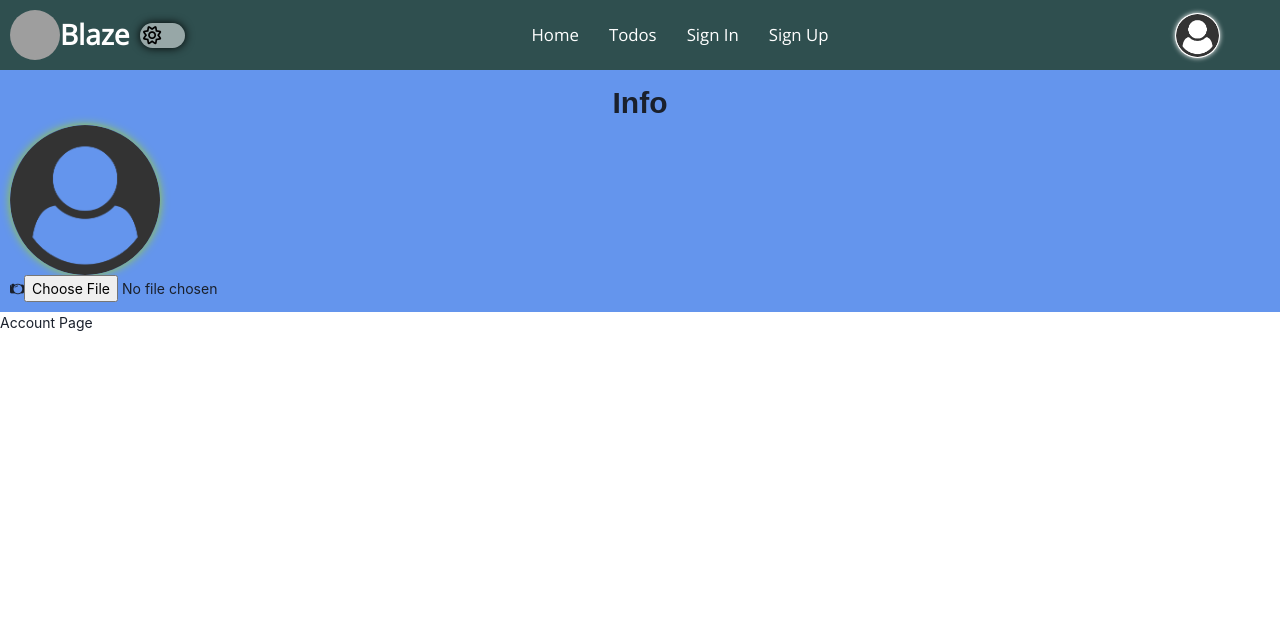
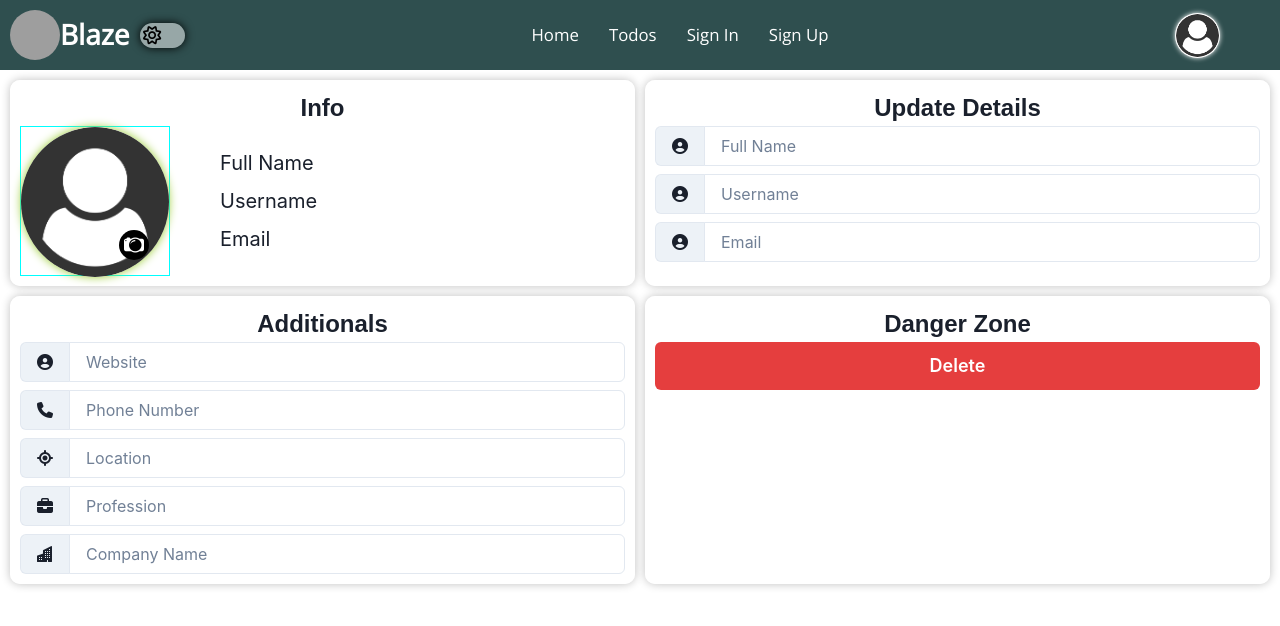
Before and after one commit to Foster0123/Blaze, a React (Vite) app: page /account in a window 1280 px wide. Shown: the top 626 px of the page. Built offline with nearby package versions, Linux system fonts and the light colour scheme; grey boxes are pictures that could not be loaded.

Commit message:
Blaze Account Page UI Development In Progress 2

```diff
--- a/src/assets/scss/components/account/_account.index.scss
+++ b/src/assets/scss/components/account/_account.index.scss
@@ -1 +1,37 @@
 @use './modules/account-intro';
+@use './modules/account-update';
+@use './modules/account-additionals';
+@use './modules/account-operation';
+.account-page {
+    padding: 10px;
+    display: grid;
+    justify-content: center;
+    grid-gap: 10px;
+    grid-template-columns: repeat(2, 1fr);
+    grid-auto-rows: minmax(150px, auto);
+}
+.account-window {
+    border-radius: 10px;
+    padding: 10px;
+    background-color: rgba(255,255,255,0.8);
+    box-shadow: 0 0 10px silver;
+}
+.account-window-headers {
+    width: 100%;
+    font-size: 24px;
+    font-weight: bolder;
+    text-align: center;
+    font-family: "Arial", cursive;
+}
+.input-section {
+    display: flex;
+    flex-direction: column;
+    align-items: center;
+    width: 100%;
+    justify-content: center;
+}
+@media (max-width: 768px) {
+    .account-page {
+        grid-template-columns: 1fr;
+    }
+}
--- /dev/null
+++ b/src/assets/scss/components/account/modules/_account-additionals.scss
@@ -0,0 +1,3 @@
+.account-additionals {
+
+}
--- a/src/assets/scss/components/account/modules/_account-intro.scss
+++ b/src/assets/scss/components/account/modules/_account-intro.scss
@@ -1,14 +1,23 @@
+
 .account-intro {
-    background-color: cornflowerblue;
-    padding: 10px;
+    display: grid;
+    justify-content: center;
+    align-items: center;
+    width: 100%;
+    grid-template-columns: 1fr;
 }
-.account-intro-header {
-    font-size: 30px;
-    font-weight: bolder;
-    text-align: center;
-    font-family: "Nunito", sans-serif;
+.account-intro-profile-section {
+    width: 100%;
+    display: grid;
+    grid-template-columns: 200px 1fr;
+    align-items: center;
+    justify-content: center;
 }
 .account-intro-profile-image {
+    width: 150px;
+    height: 150px;
+    position: relative;
+    border: 1px solid cyan;
     img {
         width: 150px;
         height: 150px;
@@ -16,4 +25,25 @@
         border-radius: 50%;
         box-shadow: 0 0 10px yellowgreen;
     }
+    .account-image-input-label {
+        position: absolute;
+        right: 20px;
+        bottom: 15px;
+        width: 30px;
+        height: 30px;
+        background-color: black;
+        padding: 10px;
+        display: flex;
+        border-radius: 50%;
+        align-items: center;
+        justify-content: center;
+        cursor: pointer;
+        input {
+            display: none;
+        }
+        i {
+            color: white;
+            font-size: 20px;
+        }
+    }
 }
--- /dev/null
+++ b/src/assets/scss/components/account/modules/_account-operation.scss
@@ -0,0 +1,3 @@
+.account-operation {
+
+}
--- /dev/null
+++ b/src/assets/scss/components/account/modules/_account-update.scss
@@ -0,0 +1,3 @@
+.account-update {
+    padding: 10px;
+}
--- a/src/components/Account.tsx
+++ b/src/components/Account.tsx
@@ -1,22 +1,109 @@
+import {
+    Button,
+    Input,
+    InputGroup,
+    InputLeftAddon,
+    Stack,
+    StackItem,
+    Text,
+    Textarea
+} from '@chakra-ui/react';
 import ProfilePicture from './../assets/img/user.png'
 const Account = () => {
+
     return (
         <div>
-            <div className="account-page"></div>
-            <section className="account-intro">
-                <h2 className='account-intro-header'>Info</h2>
+            <div className="account-page">
+                <section className="account-intro account-window">
+                    <h2 className='account-window-headers'>Info</h2>
+                    <section className='account-intro-profile-section'>
                         <div className="account-intro-profile-image">
                             <img src={ProfilePicture} alt="Account Profile Image" />
-                    <label htmlFor="account-profile-image">
+                            <label htmlFor="account-image-input" className='account-image-input-label'>
                                 <i className="bi bi-camera2"></i>
-                        <input type="file" name="account_profile_image" id='account-profile-image' />
+                                <Input type="file" name="account_profile_image" id='account-image-input' />
                             </label>
                         </div>
+                        <Stack direction="column">
+                            <StackItem>
+                                <Text fontSize="xl">Full Name</Text>
+                            </StackItem>
+                            <StackItem>
+                                <Text fontSize="xl">Username</Text>
+                            </StackItem>
+                            <StackItem>
+                                <Text fontSize="xl">Email</Text>
+                            </StackItem>
+                        </Stack>
                     </section>
-            <section className="account-update"></section>
-            <section className="account-additionals"></section>
-            <section className="account-operation"></section>
-            <h1>Account Page</h1>
+                </section>
+                <section className="account-update account-window">
+                    <h2 className='account-window-headers'>Update Details</h2>
+                    <div>
+                        <Stack className='input-section'>
+                            <InputGroup>
+                                <InputLeftAddon>
+                                    <i className='fa-solid fa-circle-user'></i>
+                                </InputLeftAddon>
+                                <Input type='text' name='username' placeholder='Full Name' />
+                            </InputGroup>
+                            <InputGroup>
+                                <InputLeftAddon>
+                                    <i className='fa-solid fa-circle-user'></i>
+                                </InputLeftAddon>
+                                <Input type='text' name='username' placeholder='Username' />
+                            </InputGroup>
+                            <InputGroup>
+                                <InputLeftAddon>
+                                    <i className='fa-solid fa-circle-user'></i>
+                                </InputLeftAddon>
+                                <Input type='text' name='username' placeholder='Email' />
+                            </InputGroup>
+                        </Stack>
+                    </div>
+                </section>
+                <section className="account-additionals account-window">
+                    <h2 className='account-window-headers'>Additionals</h2>
+                    <Stack className='input-section'>
+                        <InputGroup>
+                            <InputLeftAddon>
+                                <i className='fa-solid fa-circle-user'></i>
+                            </InputLeftAddon>
+                            <Input type='text' name='website' placeholder='Website' />
+                        </InputGroup>
+                        <InputGroup>
+                            <InputLeftAddon>
+                                <i className='fa-solid fa-phone'></i>
+                            </InputLeftAddon>
+                            <Input type='text' name='phone' placeholder='Phone Number' />
+                        </InputGroup>
+                        <InputGroup>
+                            <InputLeftAddon>
+                                <i className='fa-solid fa-location'></i>
+                            </InputLeftAddon>
+                            <Input type='text' name='location' placeholder='Location' />
+                        </InputGroup>
+                        <InputGroup>
+                            <InputLeftAddon>
+                                <i className="fa-solid fa-briefcase"></i>
+                            </InputLeftAddon>
+                            <Input type='text' name='profession' placeholder='Profession' />
+                        </InputGroup>
+                        <InputGroup>
+                            <InputLeftAddon>
+                                <i className="bi bi-buildings-fill"></i>
+                            </InputLeftAddon>
+                            <Input type='text' name='company' placeholder='Company Name' />
+                        </InputGroup>
+                    </Stack>
+                </section>
+                <section className="account-operation account-window">
+                    <h2 className='account-window-headers'>Danger Zone</h2>
+                    <Stack direction="row" align="center" spacing={4} className='input-section'>
+                        <Button width="100%" colorScheme="red" size="lg">Delete</Button>
+                    </Stack>
+                </section>
+            </div>
         </div>
     )
 }
```
Lines whose indentation alone changed are shown as unchanged.
